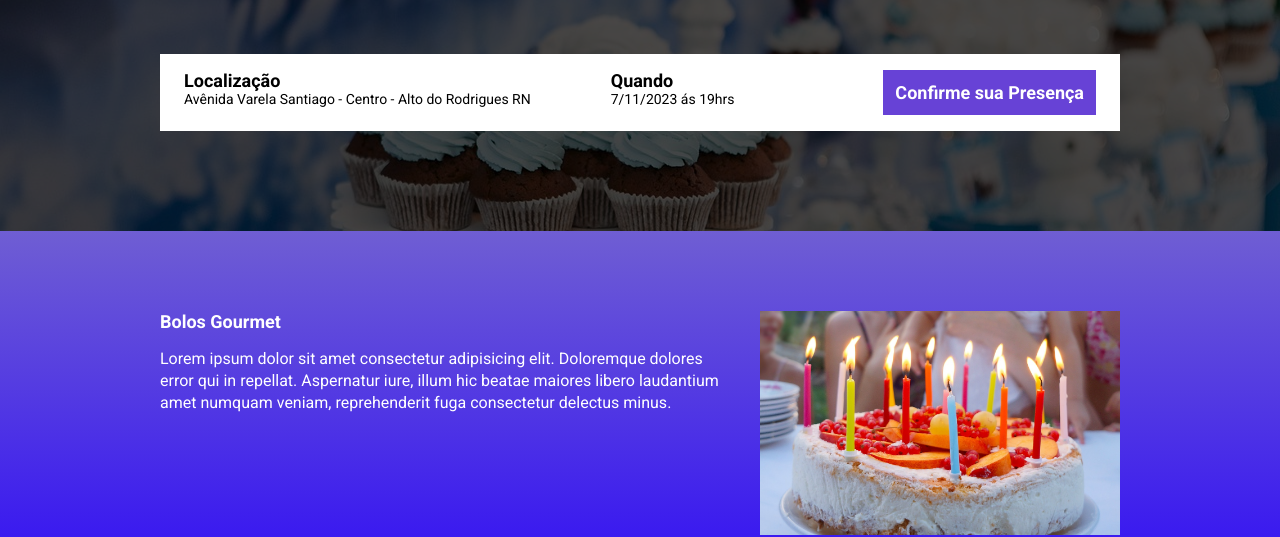
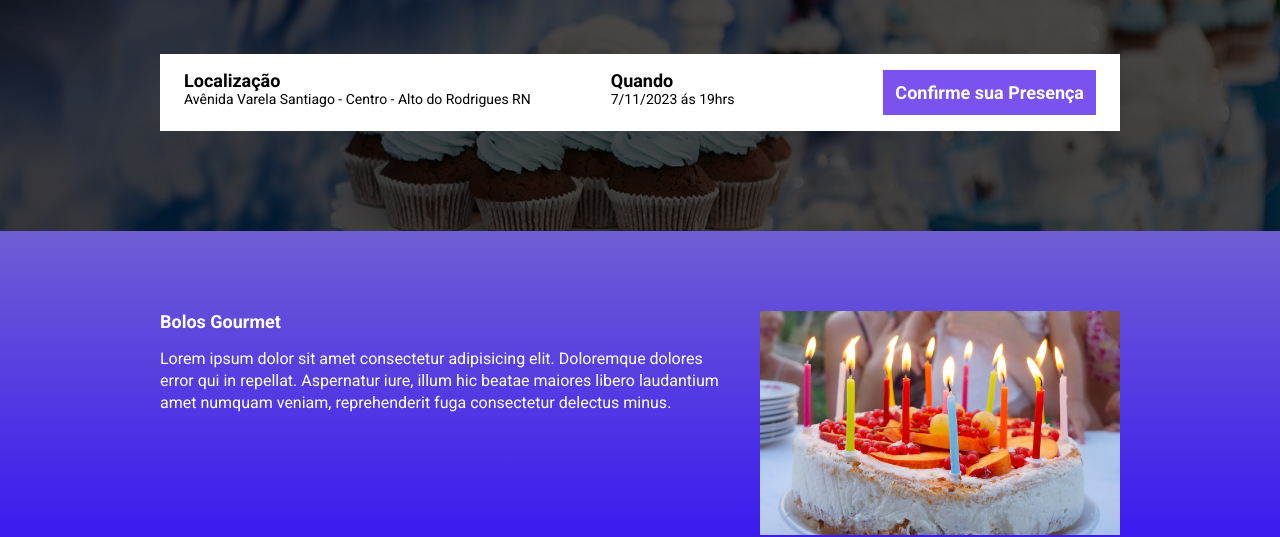
Before and after one commit to luquinhadev/ebac_tech_talk, a website built with Parcel: page src/index.html in a window 1280 px wide. Shown: the part 274-811 px from the top of the page. Built offline with nearby package versions, Linux system fonts and the light colour scheme.

Commit message:
alterando cor purple

```diff
--- a/src/styles/_variables.scss
+++ b/src/styles/_variables.scss
@@ -4,4 +4,4 @@ $blue1: #6f5ed3;
 $blue2: #2d09f7;
 $pink: #f56886;
 $yellow: #f8d887;
-$purple: #6742d6;
+$purple: #7a53ee;
```
